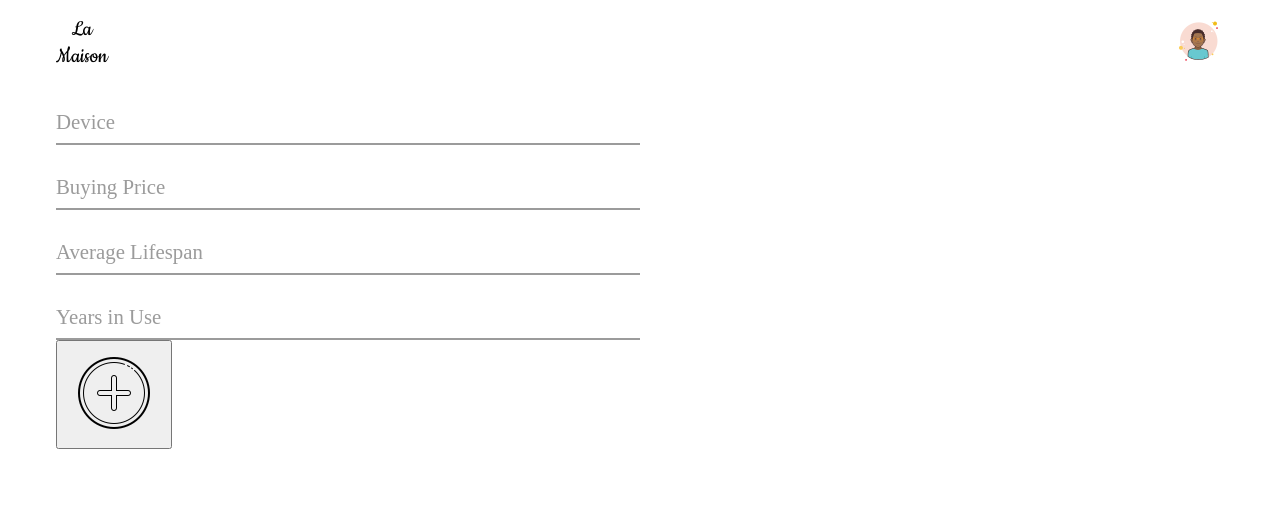
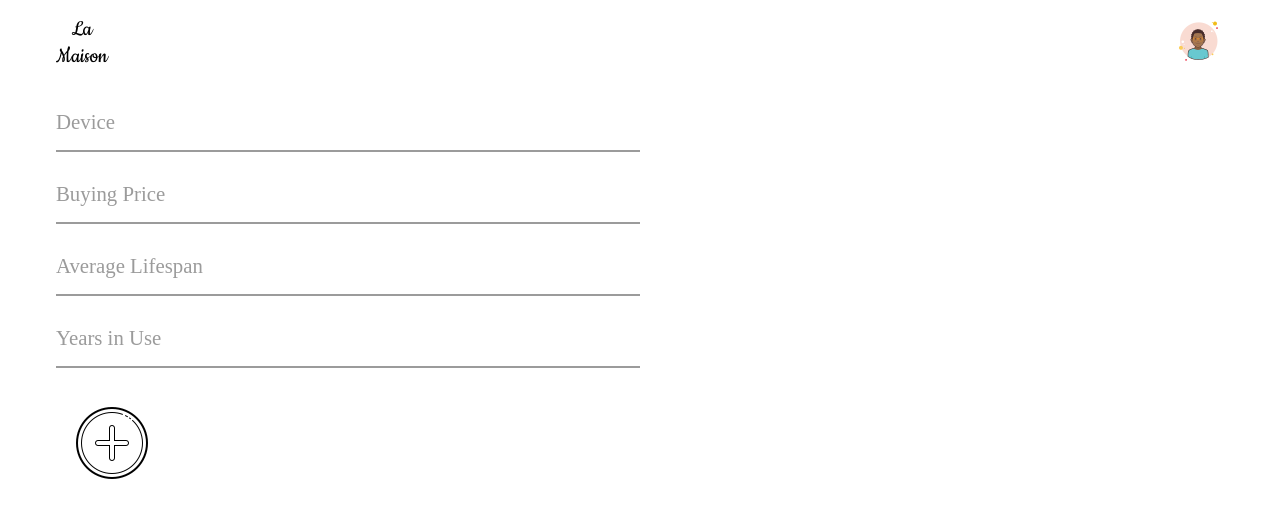
Before and after one commit to Ocholla-T/la-maison, a Vue app: page / in a window 1280 px wide. Shown: the top 518 px of the page. Built offline with nearby package versions, Linux system fonts and the light colour scheme.

Commit message:
added font and button css styling

```diff
--- a/src/components/FormField.vue
+++ b/src/components/FormField.vue
@@ -22,25 +22,33 @@ export default {
 </script>
 
 <style lang="scss" scoped>
+@import url("https://fonts.googleapis.com/css2?family=Lato:wght@400;700&display=swap");
+
 $primary: #11998e;
 $secondary: #38ef7d;
 $white: #fff;
 $gray: #9b9b9b;
+$font: "Lato", sans-serif;
+
+form {
+  width: 50%;
+}
+
 .form__group {
   position: relative;
   padding: 15px 0 0;
   margin-top: 10px;
-  width: 50%;
+  width: 100%;
 }
 
 .form__field {
-  font-family: inherit;
+  font-family: $font;
   width: 100%;
   border: 0;
   border-bottom: 2px solid $gray;
   outline: 0;
   font-size: 1.3rem;
-  padding: 7px 0;
+  padding: 10px 0;
   background: transparent;
   transition: border-color 0.2s;
 
@@ -87,4 +95,11 @@ $gray: #9b9b9b;
     box-shadow: none;
   }
 }
+
+/*button styling */
+button {
+  margin: 1.5rem auto auto auto;
+  background-color: $white;
+  border: none;
+}
 </style>
```
